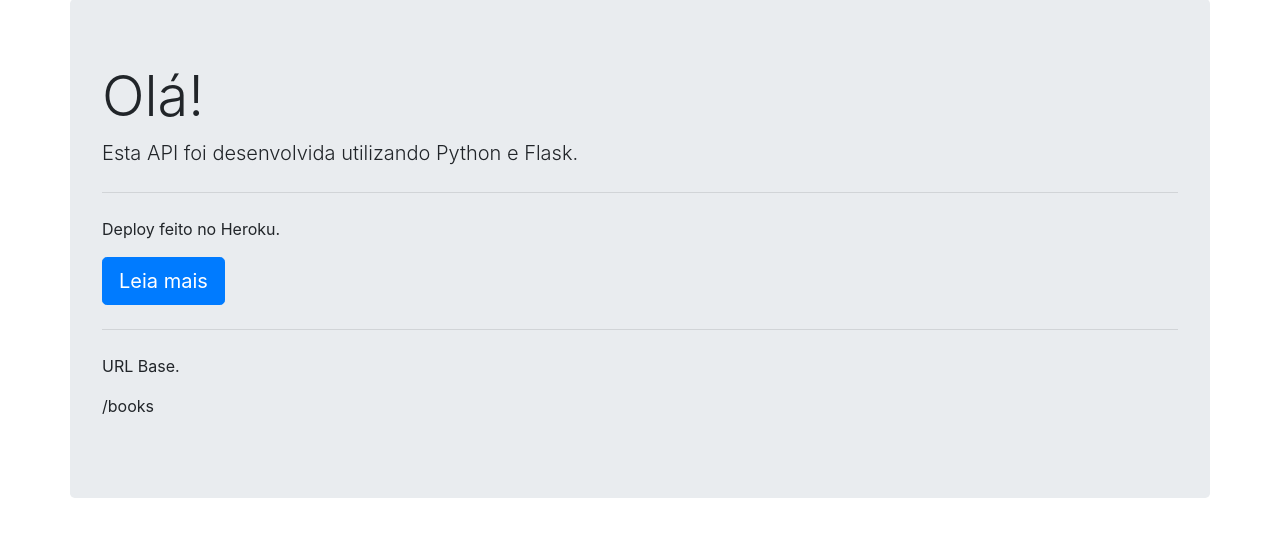
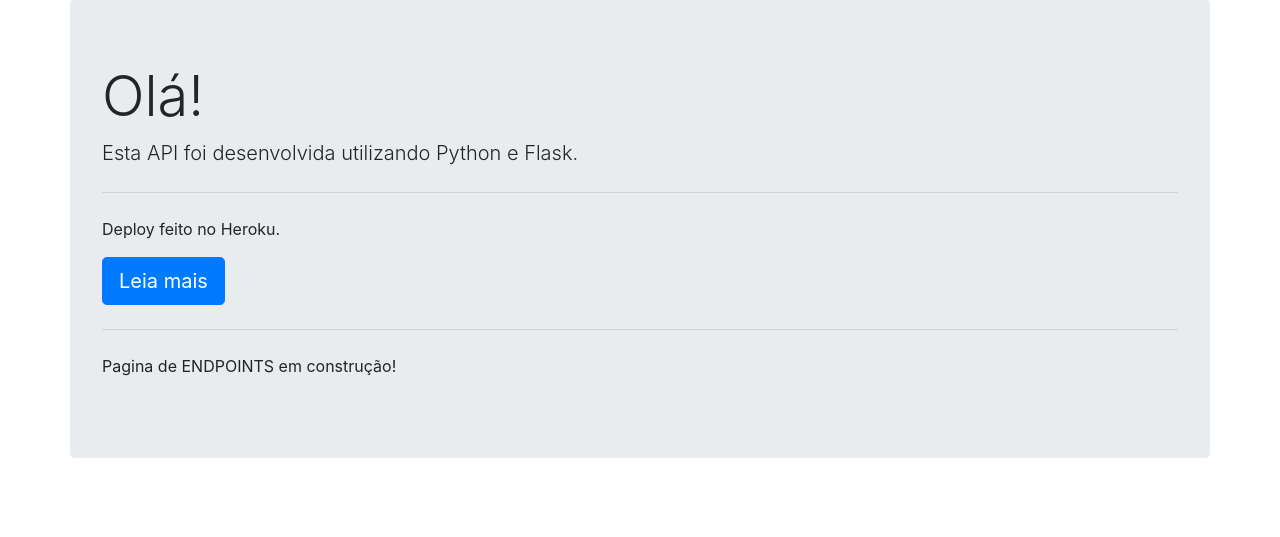
Before and after one commit to davieduardo94/api_livros, a Flask app: page / in a window 1280 px wide. Shown: the part 57-594 px from the top of the page. Run offline with Flask 2, Linux system fonts and the light colour scheme; some libraries are stand-ins or nearby versions.

Commit message:
Information ENDPOINTS PAGE

```diff
--- a/templates/index.html
+++ b/templates/index.html
@@ -35,8 +35,7 @@
         <p>Deploy feito no Heroku.</p>
         <a class="btn btn-primary btn-lg" href="#" role="button">Leia mais</a>
         <hr class="my-4">
-        <p>URL Base.</p>
-        <p>/books</p>
+        <p>Pagina de ENDPOINTS em construção!</p>
 
       </div>
 
```
